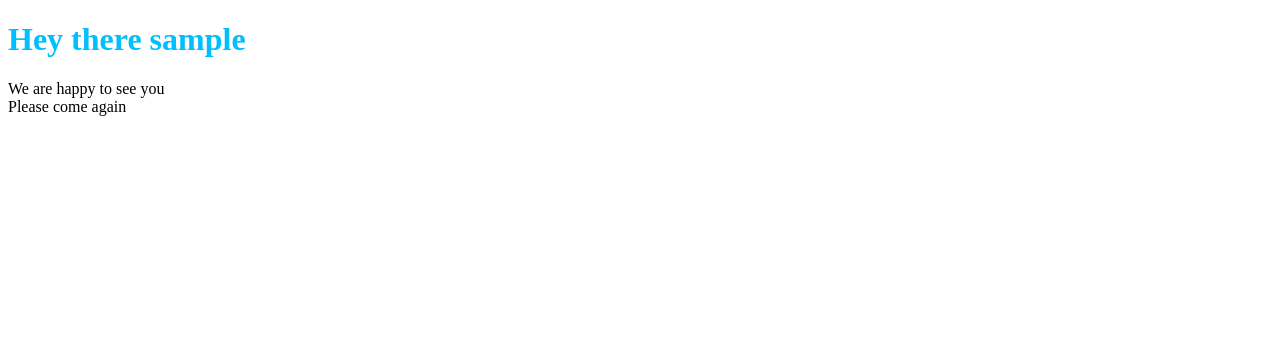
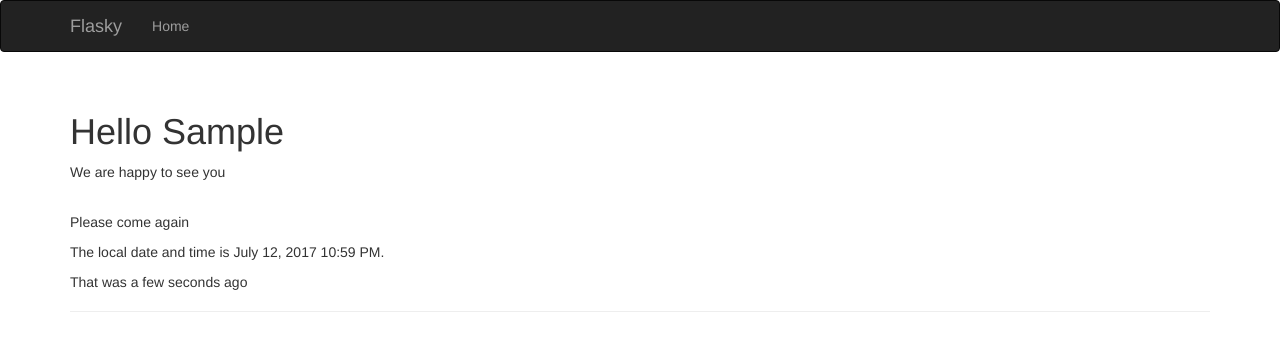
Before and after one commit to lukyamuziB/blog_progress, a Flask app: a page that uses templates/welcome.html in a window 1280 px wide. Shown: the top 351 px of the page. Run offline with Flask 2, Linux system fonts and the light colour scheme; some libraries are stand-ins or nearby versions.

Commit message:
included an implementation of flask_moment to handle utc time conventions on the client side

```diff
--- a/templates/welcome.html
+++ b/templates/welcome.html
@@ -1,13 +1,41 @@
-<!doctype html>
-<html>
-<head>
-	<link rel="stylesheet" type="text/css" href="{{ url_for('static', filename='styles.css') }}">
-	<title>Welcome </title>
-	<h1>Hey there {{ name }}</h1>
-</head>
-<body>
-<p>
-	We are happy to see you<br>Please come again
-</p>
-</body>
-</html>
+
+{% extends "bootstrap/base.html" %}
+{% block title %}Flasky{% endblock %}
+
+{% block scripts %}
+{{ super() }}
+{{ moment.include_moment() }}
+{% endblock %}
+
+{% block navbar %}
+<div class="navbar navbar-inverse" role="navigation">
+	 <div class="container">
+	 	 <div class="navbar-header">
+	 	 <button type="button" class="navbar-toggle" data-toggle="collapse" data-target=".navbar-collapse">
+	 	 	 <span class="sr-only">Toggle navigation</span>
+	 	 	  <span class="icon-bar"></span>
+	 	 	  <span class="icon-bar"></span>
+	 	 	  <span class="icon-bar"></span>
+	 	 </button>
+	 		<a class="navbar-brand" href="/">Flasky</a>
+	 	</div>
+	 	<div class="navbar-collapse collapse">
+	 			<ul class="nav navbar-nav">
+	 			<li><a href="/">Home</a></li>
+	 			</ul>
+	 	</div>
+	 </div>
+ </div>
+ {% endblock %}
+
+ {% block content %}
+ <div class="container">
+ 	<div class="page-header">
+ 		<h1> Hello {{ name | capitalize }} </h1>
+ 		<p>We are happy to see you</p> <br>
+ 		<p>Please come again</p>
+ 		<p>The local date and time is {{ moment(current_time).format('LLL') }}.</p>
+ 		 <p>That was {{ moment(current_time).fromNow(refresh=True) }}</p>
+ 	</div>
+ </div>
+{% endblock %}
```
